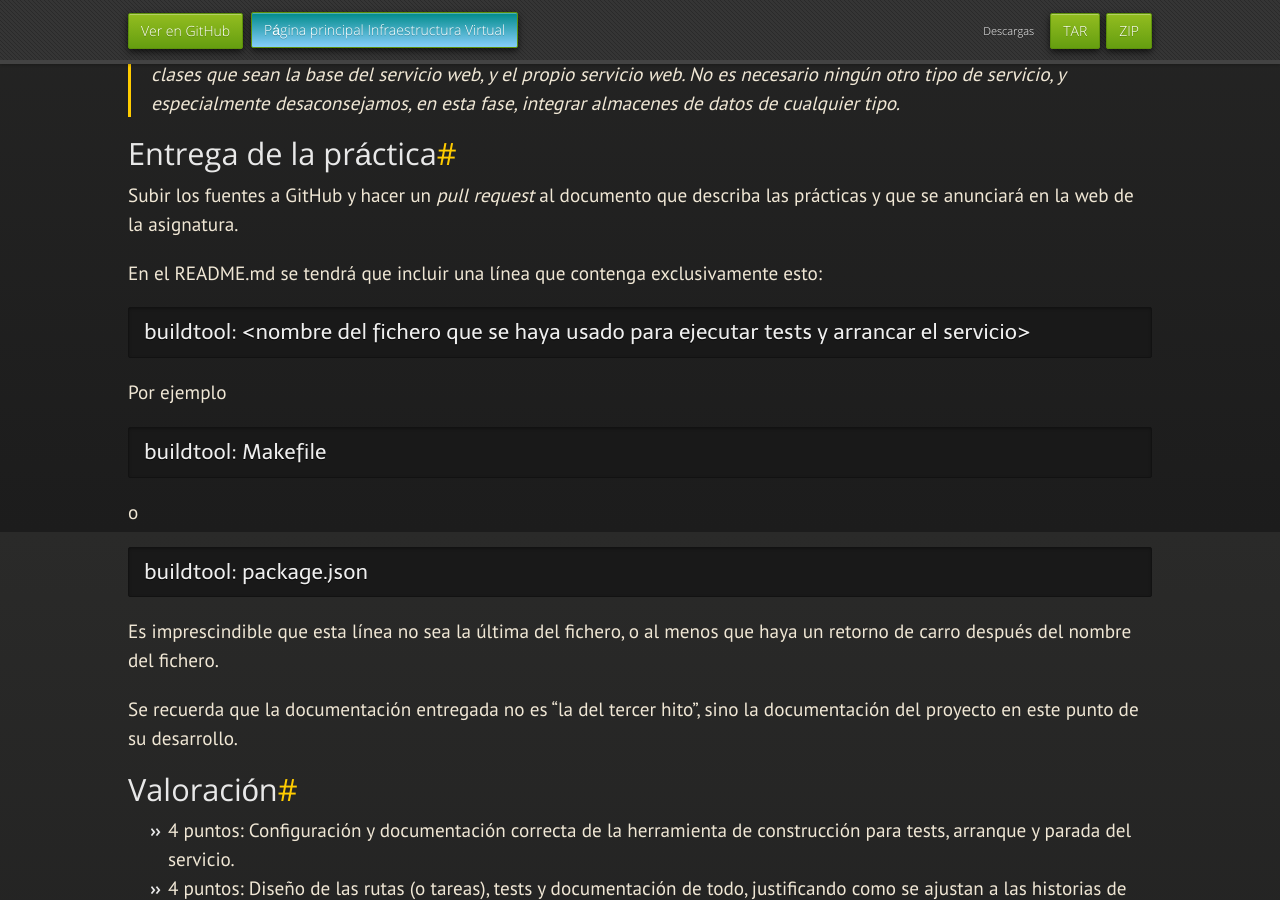
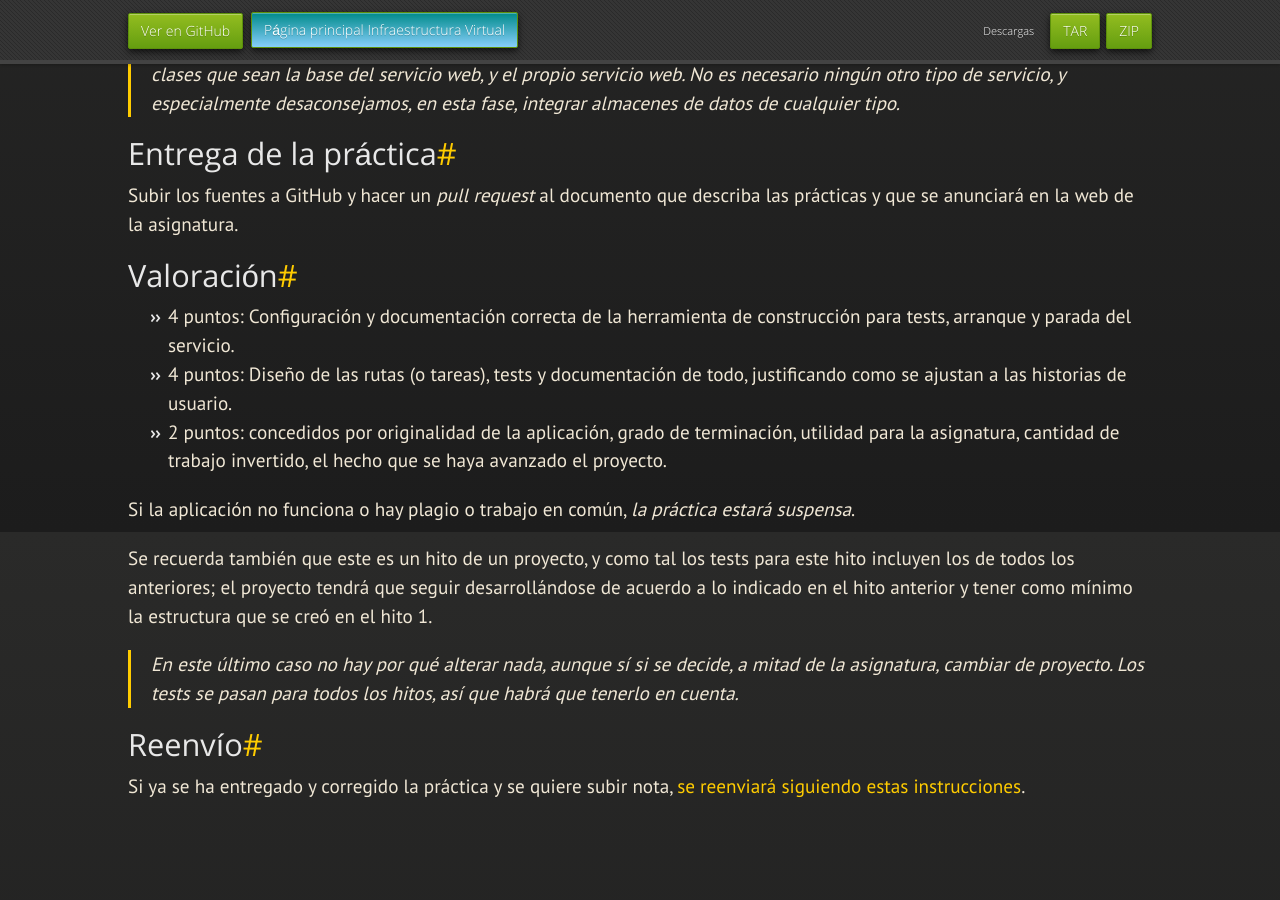
Before and after one commit to JJ/IV, a Jekyll site: the page built from documentos/proyecto/3.Microservicios.md, in a window 1280 px wide and 900 px high, scrolled down 1268 px. Built offline with Jekyll 4.4.1, drawn with Linux system fonts in a browser that asks for light colours; nearby versions of some CDN libraries; some web fonts are replaced; our own code applies the rules of GitHub Pages for plain Markdown files; some of the changed text lies outside the part shown.

Commit message:
Sync documentos/proyecto/3.Microservicios.md de master a gh-pages

````diff
--- a/documentos/proyecto/3.Microservicios.md
+++ b/documentos/proyecto/3.Microservicios.md
@@ -3,23 +3,21 @@ layout: index
 
 
 ---
-Tercer hito: Diseño y test de un microservicio
-=====================================
+# Tercer hito: Diseño y test de un microservicio
 
-Descripción
------------------
+## Descripción
 
 Crear un microservicio sobre la base de la funcionalidad del hito
 anterior.
 
-Prerrequisitos
---------------------
+## Prerrequisitos
 
-Haber alcanzado
-[el 60% de los objetivos del tema correspondiente tras haber realizado los ejercicios propuestos](../temas/Microservicios). Haber superado el hito anterior de la práctica.
+Haber alcanzado el 60% de los
+[objetivos del tema correspondiente](../temas/Microservicios) tras haber
+realizado los ejercicios propuestos. Haber superado el hito anterior de la
+práctica.
 
-Explicación
-----------------
+## Explicación
 
 Sobre la base de la clase o funcionalidad hecha en la práctica
 anterior, en este hito lo esencial es diseñar una API consistente en
@@ -38,10 +36,11 @@ de prueba, en vez de ejecutar los tests. En general, todas las tareas
 que se ejecuten desde el sistema de integración continua deberán
 lanzar órdenes de esta herramienta que ejecute tareas.
 
-Aparte de las rutas que se hayan añadido, el servicio web debe cumplir también un **requisito muy
-importante**: debe incluir una ruta `/status` que devuelva el JSON `{
-"status": "OK" }` de forma que se pueda comprobar de forma fehaciente
-que se ha desplegado de forma correcta. Esto se comprobará automáticamente en el hito siguiente.
+Aparte de las rutas que se hayan añadido, el servicio web debe cumplir también
+un **requisito muy importante**: debe incluir una ruta `/status` que devuelva
+el JSON `{ "status": "OK" }` de forma que se pueda comprobar de forma
+fehaciente que se ha desplegado de forma correcta. Esto se comprobará
+automáticamente en el hito siguiente.
 
 > "Como este" no significa exactamente este. Tendrás que sustituir el
 > valor de `ruta` por las rutas que haya en la aplicación y el valor
@@ -74,26 +73,32 @@ a cabo estos tests de integración.
 > ningún otro tipo de servicio, y especialmente desaconsejamos, en
 > esta fase, integrar almacenes de datos de cualquier tipo.
 
-Entrega de la práctica
---------------------------------
-
+## Entrega de la práctica
 
 Subir los fuentes a GitHub y hacer un *pull request* al documento que
 describa las prácticas y que se anunciará en la web de la
 asignatura.
 
+<!-- Esto es del año pasado
+
 En el README.md se tendrá que incluir una línea que contenga
 exclusivamente esto:
 
-    buildtool: <nombre del fichero que se haya usado para ejecutar tests y arrancar el servicio>
+```plain
+buildtool: <nombre del fichero usado para ejecutar tests y arrancar el servicio>
+```
 
 Por ejemplo
 
-    buildtool: Makefile
+```plain
+buildtool: Makefile
+```
 
 o
 
-    buildtool: package.json
+```plain
+buildtool: package.json
+```
 
 Es imprescindible que esta línea no sea la última del fichero, o al
 menos que haya un retorno de carro después del nombre del fichero.
@@ -101,9 +106,9 @@ menos que haya un retorno de carro después del nombre del fichero.
 Se recuerda que la documentación entregada no es "la del tercer hito",
 sino la documentación del proyecto en este punto de su desarrollo.
 
+-->
 
-Valoración
---------------
+## Valoración
 
 * 4 puntos: Configuración y documentación correcta de la herramienta
   de construcción para tests, arranque y parada del servicio.
@@ -126,8 +131,7 @@ hito 1.
 > decide, a mitad de la asignatura, cambiar de proyecto. Los tests se
 > pasan para todos los hitos, así que habrá que tenerlo en cuenta.
 
+## Reenvío
 
-# Reenvío
-
-Si ya se ha entregado y corregido la
-práctica y se quiere subir nota, [se reenviará siguiendo estas instrucciones](Reenvios).
+Si ya se ha entregado y corregido la práctica y se quiere subir nota,
+[se reenviará siguiendo estas instrucciones](Reenvios).
````
